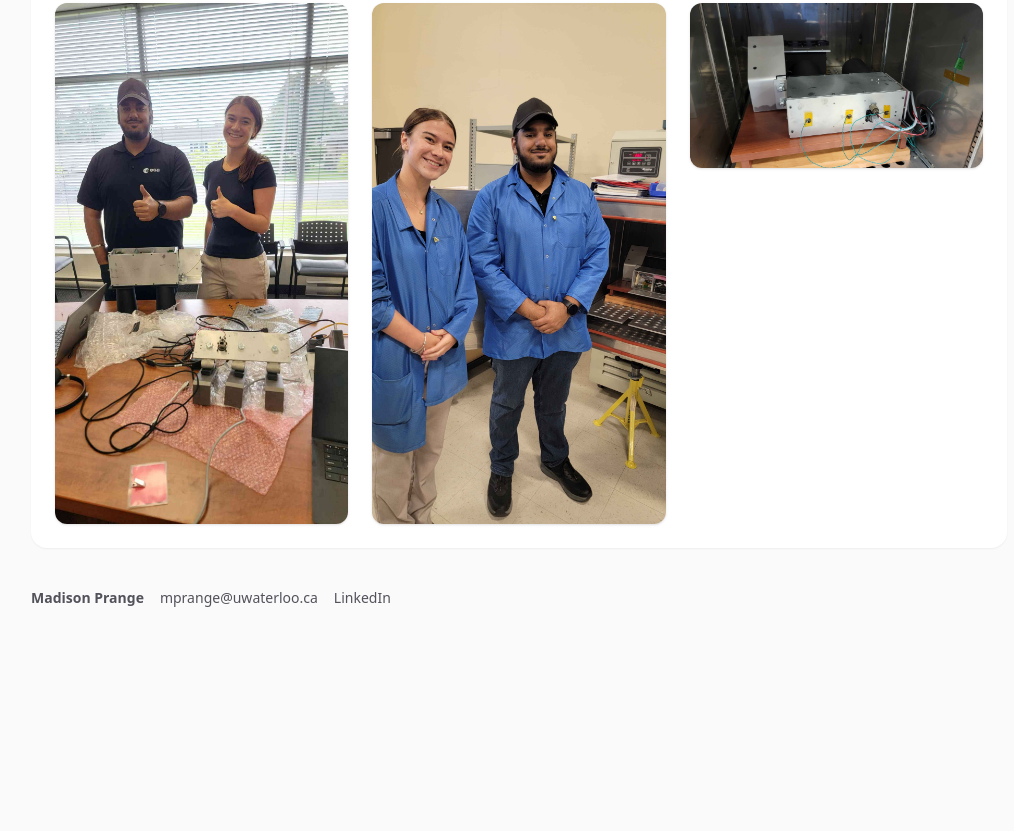
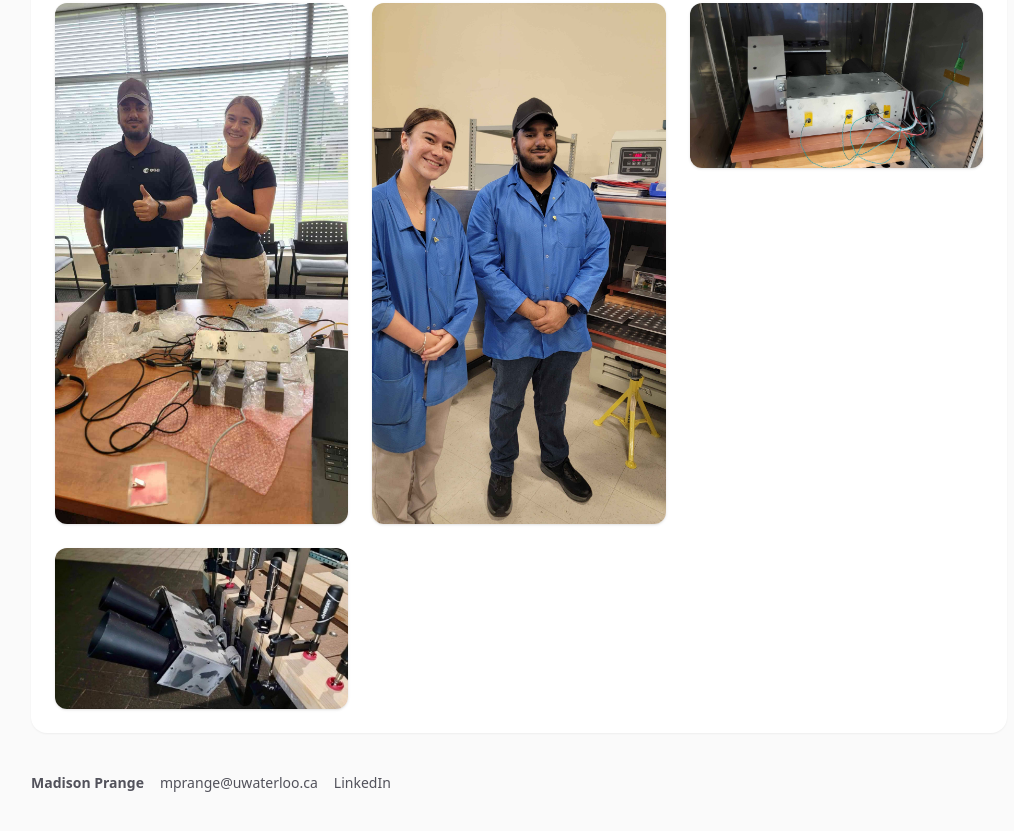
Before and after one commit to madisonprange/SOBER-Project, a plain HTML site: page index.html in a window 1280 px wide. Shown: the part 1113-1944 px from the top of the page, without its empty margins (121-1135 px from the left). Before the commit the page ends 1841 px from the top, so only its background shows below. Drawn offline with nearby package versions, Linux system fonts and the light colour scheme.

Commit message:
Update index.html

```diff
--- a/index.html
+++ b/index.html
@@ -23,6 +23,7 @@
           Space Object Brightness Evaluation & Reference — portfolio snapshot of TVAC testing and radiometric calibration work.
         </p>
         <div class="mt-6">
+          <!-- ✅ LinkedIn fixed -->
           <a href="https://www.linkedin.com/company/s-o-b-e-r-bexus/posts/?feedView=all"
              target="_blank" rel="noopener noreferrer"
              class="rounded-xl bg-white/10 px-6 py-2 text-sm font-medium backdrop-blur hover:bg-white/20 inline-block">
@@ -77,7 +78,7 @@
         </p>
       </section>
 
-      <!-- 📸 New Photo Gallery Section -->
+      <!-- 📸 Project Photo Highlights -->
       <section class="bg-white rounded-2xl p-6 shadow-sm card">
         <h2 class="text-xl font-bold">Project Photo Highlights</h2>
         <p class="mt-2 text-zinc-700">
@@ -87,6 +88,7 @@
           <img src="images/20250731_153142.JPG" alt="TVAC chamber setup" class="rounded-xl shadow hover:scale-105 transition" />
           <img src="images/20250801_083504.jpg" alt="Payload wiring during setup" class="rounded-xl shadow hover:scale-105 transition" />
           <img src="images/20250801_084414.jpg" alt="Team working during calibration" class="rounded-xl shadow hover:scale-105 transition" />
+          <img src="images/1756376326013.jpg" alt="Thermal testing additional image" class="rounded-xl shadow hover:scale-105 transition" />
         </div>
       </section>
 
```
